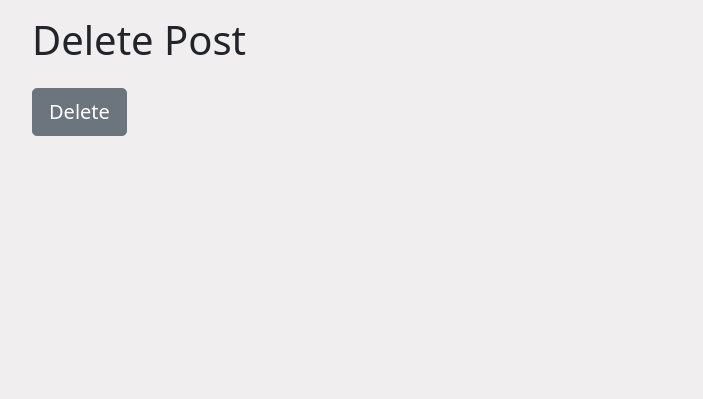
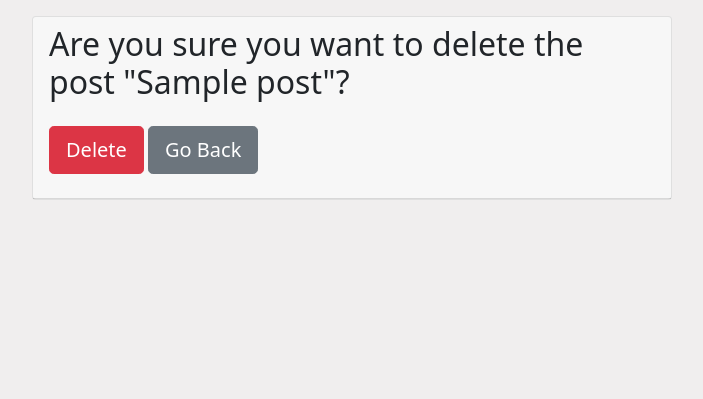
Before and after one commit to eric-blake/Wild-Atlantic-Way-Blog, a Django app: a page that uses templates/post_delete.html in a window 1280 px wide. Shown: the part 80-479 px from the top of the page, without its empty margins (240-943 px from the left). Run offline with Django 3.2, Linux system fonts and the light colour scheme; tables that the repository leaves empty hold one stand-in row (values such as "Sample post"); some libraries are stand-ins or nearby versions.

Commit message:
Update post delete page to add back button

```diff
--- a/templates/post_delete.html
+++ b/templates/post_delete.html
@@ -6,19 +6,23 @@
 <div class="container">
     <div class="row">
         <div class="col-md-8 mt-3 offset-md-2">
+
+            <div class="card" style="max-width: 40rem;">
+                <div class="card-header">
             <form method="POST" enctype="multipart/form-data">
                 {% csrf_token %}
 
-                    <h1>Delete Post</h1>
+                <h2>Are you sure you want to delete the post <span>"{{ post.title }}"</span>?</h2>
 
-                <input type="submit" value="Delete" class="btn btn-lg btn-secondary my-3">
+                <input type="submit" value="Delete" class="btn btn-lg btn-danger my-3">
+                <span><a class="btn btn-lg btn-secondary" href="{% url 'home' %}">Go Back</a>
+                <form method="POST"></span>
                 </div>
-
             </form>
 
-
+            </div>
         </div>
     </div>
 </div>
 
-{%endblock%}
+{% endblock content %}
--- a/templates/post_detail.html
+++ b/templates/post_detail.html
@@ -29,7 +29,7 @@
 
             <div class="col-m-6">
                 {% if "placeholder" in post.featured_image.url %}
-                <img src="https://codeinstitute.s3.amazonaws.com/fullstack/blog/default.jpg" width="100%">
+                <img src="https://res.cloudinary.com/do3uuaxth/image/upload/v1702150987/placeholder_yec4dm.jpg" width="100%">
                 {% else %}
                 <img src="{{ post.featured_image.url }}" width="100%">
                 {% endif %}
```
